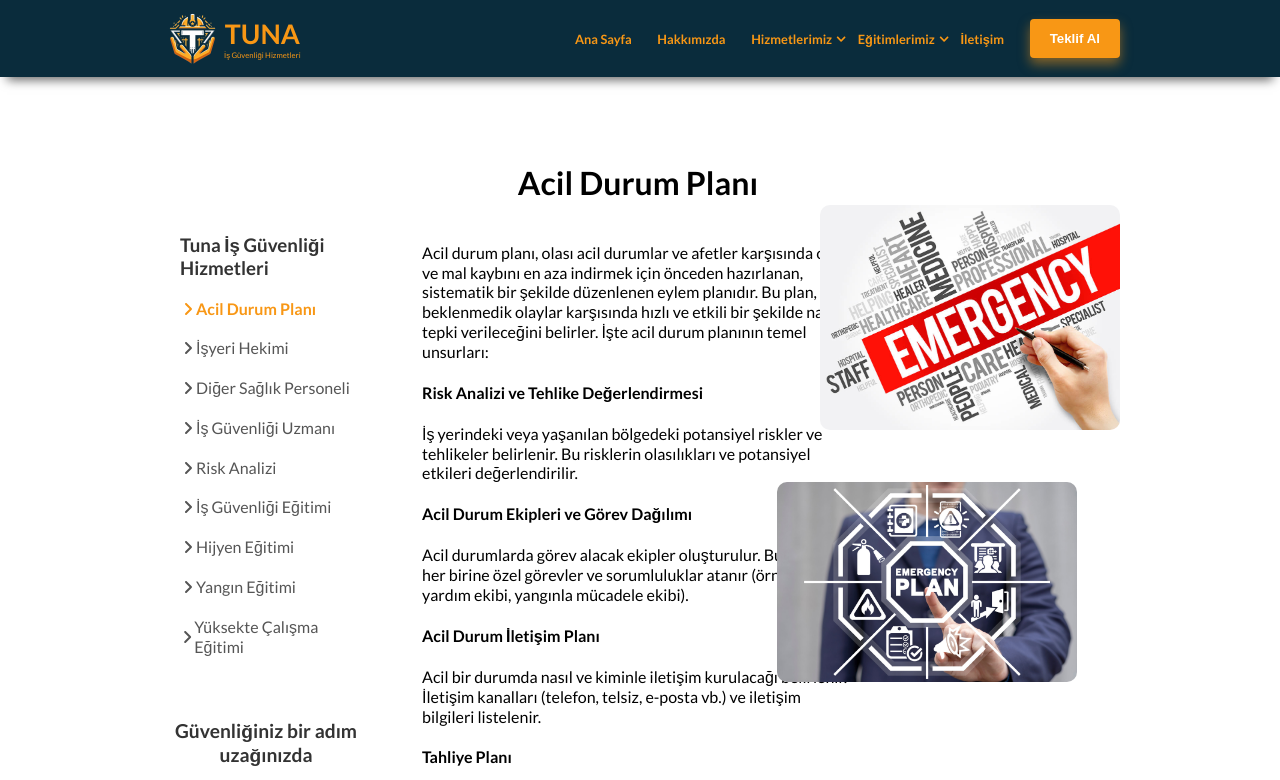
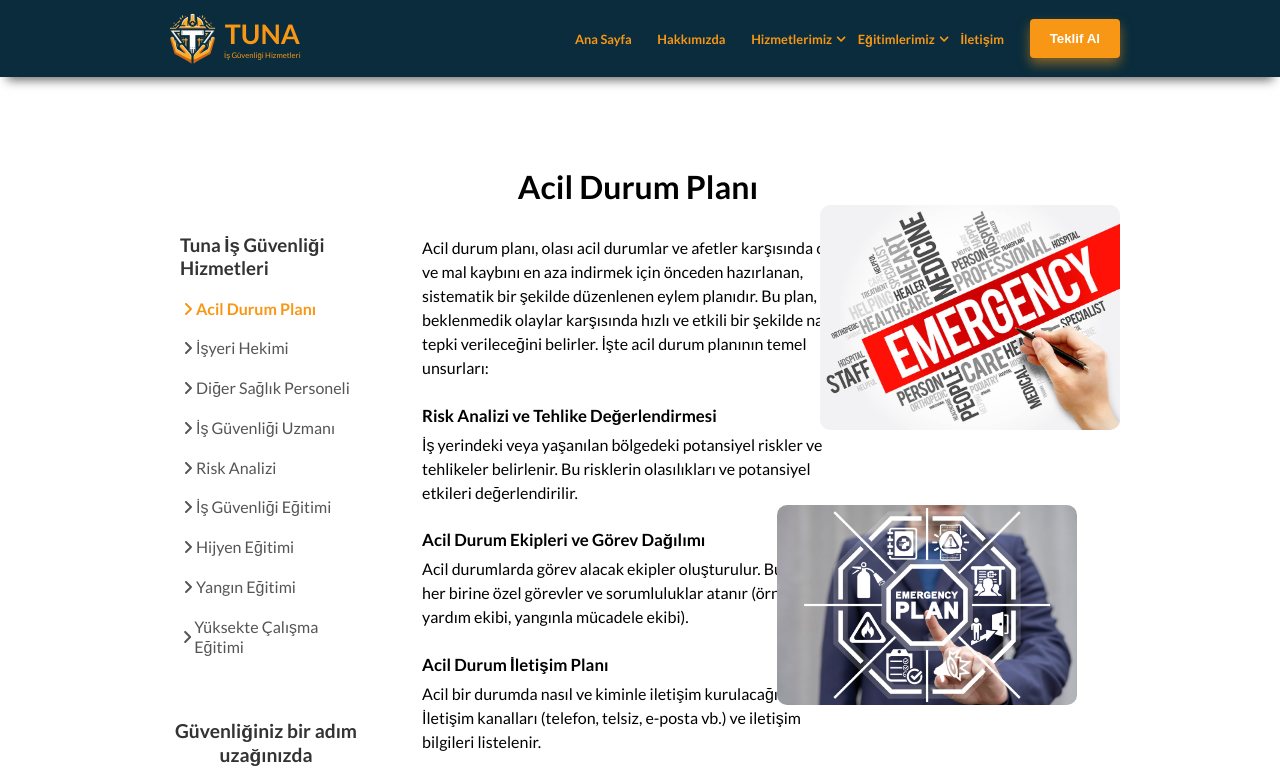
Before and after one commit to Harunyldz/Tuna, a React (Create React App) app in the folder tuna/: page /hizmetlerimiz/acil-durum-plani in a window 1280 px wide. Shown: the top 780 px of the page. Built offline with nearby package versions, Linux system fonts and the light colour scheme.

Commit message:
ufak değişiklikler

```diff
--- a/tuna/src/components/Cards/AcilDurumPlan/AcilDurumPlan.css
+++ b/tuna/src/components/Cards/AcilDurumPlan/AcilDurumPlan.css
@@ -11,10 +11,20 @@
     display: flex;
     flex-direction: column;
     align-items: center;
+    line-height: 1.5;
 }
 
 .card-content h1{
     margin-bottom: 2vw;
+}
+
+.card-content h4{
+    margin-bottom: 5px;
+    font-size: 1.05em;
+}
+
+.card-content p{
+    margin-top: 0;
 }
 
 .card-images {
```
